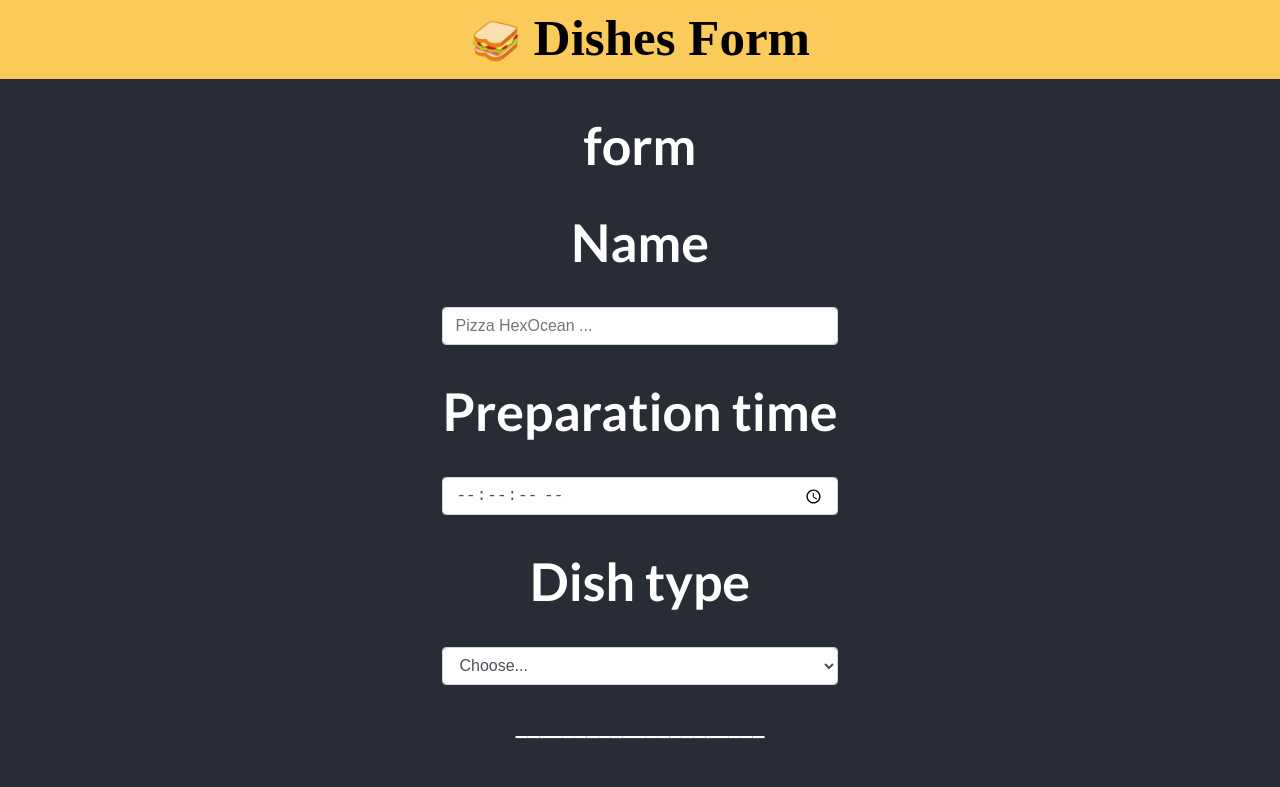
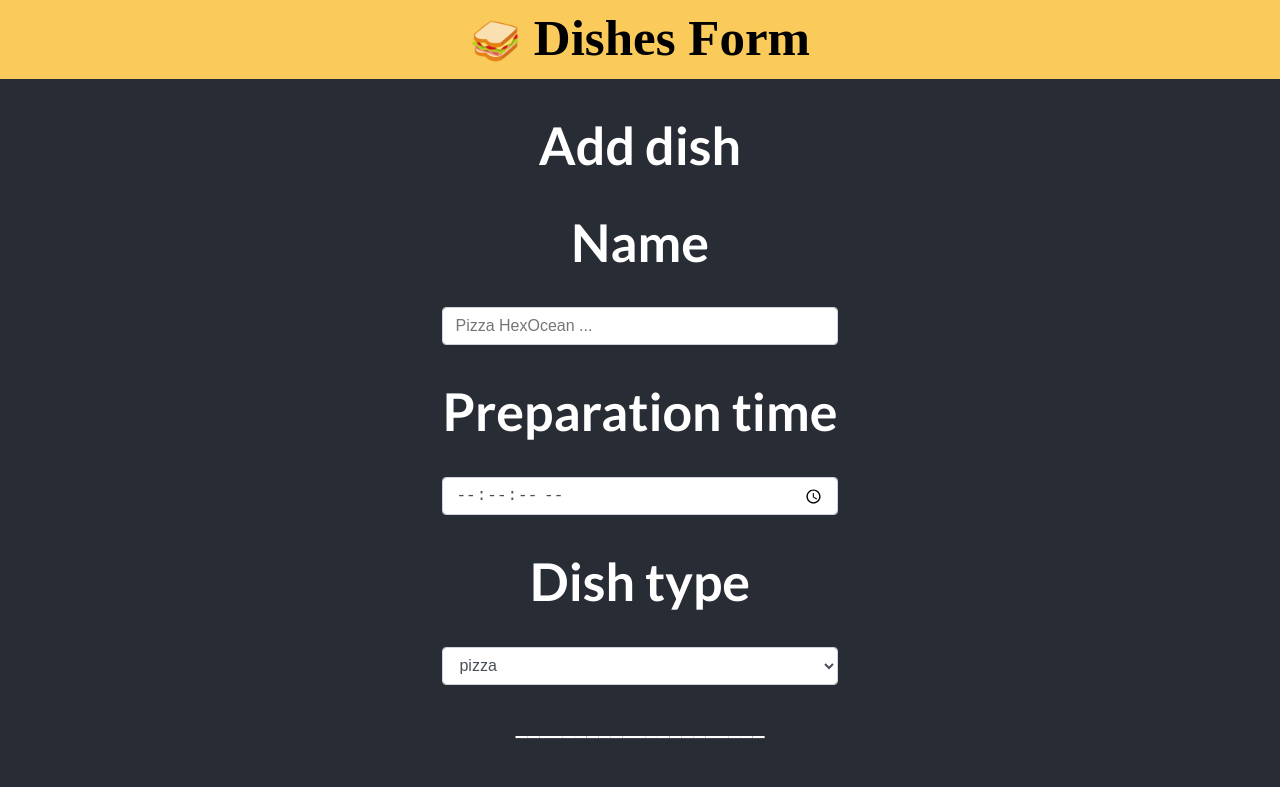
Before and after one commit to przemyslvw/reactdishesform, a React (Create React App) app: page / in a window 1280 px wide. Shown: the top 787 px of the page. Built offline with nearby package versions, Linux system fonts and the light colour scheme; a web font is replaced by a local one.

Commit message:
add formik

```diff
--- a/package.json
+++ b/package.json
@@ -3,6 +3,7 @@
   "version": "0.1.0",
   "private": true,
   "dependencies": {
+    "formik": "^1.5.8",
     "node-sass": "^4.12.0",
     "react": "^16.9.0",
     "react-dom": "^16.9.0",
--- a/src/components/FormComponent.js
+++ b/src/components/FormComponent.js
@@ -1,50 +1,107 @@
 import React from "react";
-
+import { Formik } from "formik";
 const FormComponent = () => {
   return (
     <div className="App-form">
-      <form>
-        <h1>form</h1>
+      <Formik
+        initialValues={{
+          name: "",
+          preparation_time: "",
+          type: "",
+          no_of_slices: "",
+          diameter: "",
+          spiciness_scale: "",
+          slices_of_bread: ""
+        }}
+        onSubmit={values => {
+          console.log(values);
+        }}
+        render={({
+          values,
+          errors,
+          touched,
+          handleBlur,
+          handleChange,
+          handleSubmit,
+          isSubmitting
+        }) => (
+          <form onSubmit={handleSubmit}>
+            <h1>Add dish</h1>
             <h1>Name</h1>
-        <input name="name" placeholder="Pizza HexOcean ... " required />
+            <input
+              name="name"
+              onChange={handleChange}
+              placeholder="Pizza HexOcean ... "
+              value={values.name}
+              required
+            />
             <h1>Preparation time</h1>
             <input
               name="preparation_time"
               type="time"
+              onChange={handleChange}
               placeholder="01:30:22"
               step="3"
               required
             />
             <h1>Dish type</h1>
-        <select name="type" as="select" required>
-          <option selected disabled>
-            Choose...
-          </option>
-          <option>pizza</option>
-          <option>soup</option>
-          <option>sandwich</option>
+            <select
+              name="type"
+              onChange={handleChange}
+              value={values.type}
+              required
+            >
+              <option value="pizza">pizza</option>
+              <option value="soup">soup</option>
+              <option value="sandwich">sandwich</option>
             </select>
             <p>_____________________</p>
             <h1>if Pizza</h1>
             <h1>number of slices</h1>
-        <input name="no_of_slices" type="number" placeholder="1" required />
+            <input
+              name="no_of_slices"
+              type="number"
+              onChange={handleChange}
+              placeholder="1"
+              required
+            />
 
             <h1>diameter</h1>
-        <input name="diameter" type="number" placeholder="1" required />
+            <input
+              name="diameter"
+              type="number"
+              onChange={handleChange}
+              placeholder="1"
+              required
+            />
 
             <p>_____________________</p>
             <h1>if Soup</h1>
             <h1>spiciness scale</h1>
-        <input name="spiciness_scale" type="number" placeholder="1" required />
+            <input
+              name="spiciness_scale"
+              type="number"
+              onChange={handleChange}
+              placeholder="1"
+              required
+            />
             <p>_____________________</p>
             <h1>if Sandwich</h1>
             <h1>slices of bread</h1>
-        <input name="slices_of_bread" type="number" placeholder="1" required />
+            <input
+              name="slices_of_bread"
+              type="number"
+              onChange={handleChange}
+              placeholder="1"
+              required
+            />
             <p>_____________________</p>
             <button className="btn btn-primary" type="submit">
-          Submit
+              Add dish
             </button>
           </form>
+        )}
+      />
     </div>
   );
 };
```
Also changed, not shown: 1 other file (tests, documents, lock files or other folders). Lines whose indentation alone changed are shown as unchanged.
